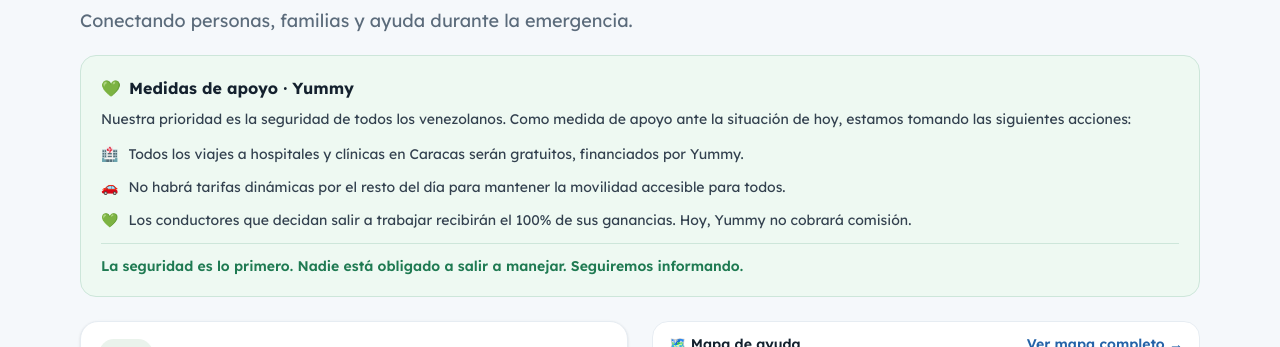
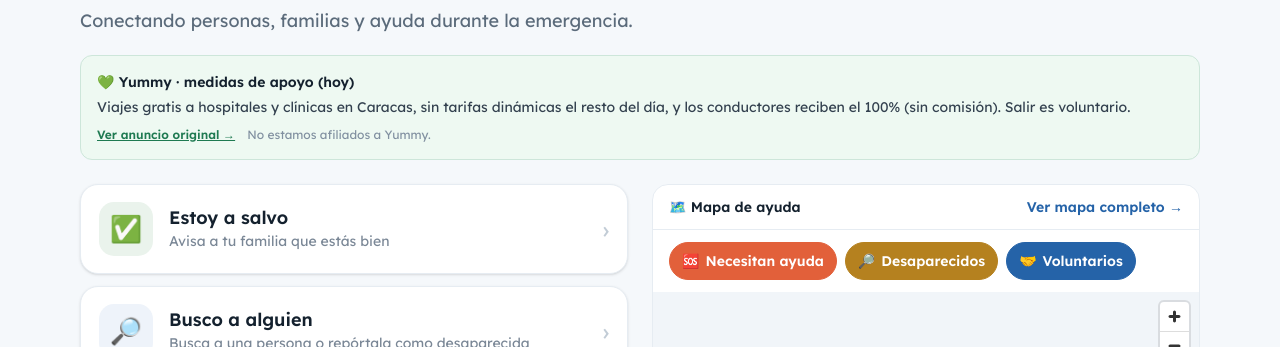
Before and after one commit to henrriusdev/venezuela-ayuda, a Next.js app: page / in a window 1280 px wide. Shown: the part 136-483 px from the top of the page. Built offline with nearby package versions, Linux system fonts and the light colour scheme; no server answers; the database is empty.

Commit message:
Make Yummy announcement compact; note not affiliated + link to source tweet

```diff
--- a/src/components/SupportMeasures.tsx
+++ b/src/components/SupportMeasures.tsx
@@ -1,46 +1,32 @@
-// Time-sensitive support-measures announcement (Yummy). Spanish to match the UI.
-const MEASURES = [
-  {
-    emoji: "🏥",
-    text: "Todos los viajes a hospitales y clínicas en Caracas serán gratuitos, financiados por Yummy.",
-  },
-  {
-    emoji: "🚗",
-    text: "No habrá tarifas dinámicas por el resto del día para mantener la movilidad accesible para todos.",
-  },
-  {
-    emoji: "💚",
-    text: "Los conductores que decidan salir a trabajar recibirán el 100% de sus ganancias. Hoy, Yummy no cobrará comisión.",
-  },
-];
+// Compact third-party announcement (Yummy). We are NOT affiliated — we just
+// surface the info and link to the original source.
+const TWEET_URL = "https://x.com/metavarce/status/2069928794526249026?s=20";
 
 export default function SupportMeasures() {
   return (
     <section
       aria-labelledby="apoyo-title"
-      className="rounded-2xl border border-[#cde6da] bg-[#eef9f2] p-5"
+      className="rounded-xl border border-[#cde6da] bg-[#eef9f2] p-4 text-sm"
     >
-      <h2 id="apoyo-title" className="flex items-center gap-2 font-bold text-[#14212e]">
-        <span aria-hidden>💚</span> Medidas de apoyo · Yummy
+      <h2 id="apoyo-title" className="font-semibold text-[#14212e]">
+        💚 Yummy · medidas de apoyo (hoy)
       </h2>
-      <p className="mt-2 text-sm leading-relaxed text-[#33414f]">
-        Nuestra prioridad es la seguridad de todos los venezolanos. Como medida de
-        apoyo ante la situación de hoy, estamos tomando las siguientes acciones:
+      <p className="mt-1 leading-relaxed text-[#33414f]">
+        Viajes gratis a hospitales y clínicas en Caracas, sin tarifas dinámicas el
+        resto del día, y los conductores reciben el 100% (sin comisión). Salir es
+        voluntario.
       </p>
-
-      <ul className="mt-3 grid gap-2.5">
-        {MEASURES.map((m) => (
-          <li key={m.emoji} className="flex gap-2.5 text-sm leading-relaxed text-[#33414f]">
-            <span aria-hidden className="shrink-0">{m.emoji}</span>
-            <span>{m.text}</span>
-          </li>
-        ))}
-      </ul>
-
-      <p className="mt-3 border-t border-[#cde6da] pt-3 text-sm font-semibold text-[#1f7a52]">
-        La seguridad es lo primero. Nadie está obligado a salir a manejar.
-        Seguiremos informando.
-      </p>
+      <div className="mt-2 flex flex-wrap items-center gap-x-3 gap-y-1 text-xs">
+        <a
+          href={TWEET_URL}
+          target="_blank"
+          rel="noopener noreferrer"
+          className="font-semibold text-[#1f7a52] underline"
+        >
+          Ver anuncio original →
+        </a>
+        <span className="text-[#8190a0]">No estamos afiliados a Yummy.</span>
+      </div>
     </section>
   );
 }
```
